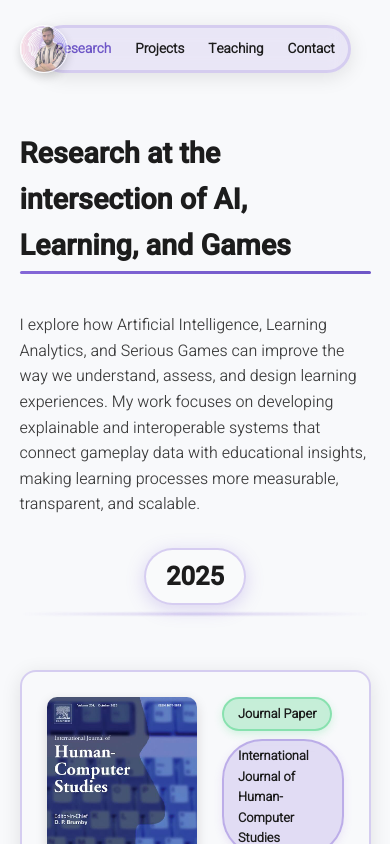
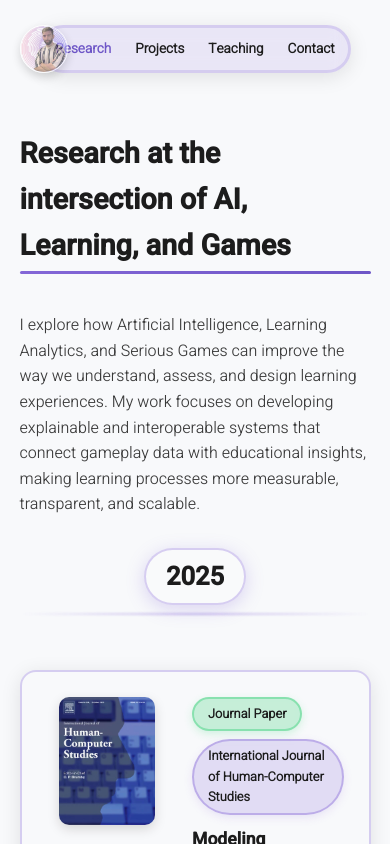
Before and after one commit to mjgm97/mjgm97.github.io, a React (Create React App) app: page /research in a window 390 px wide. Shown: the top 844 px of the page. Built offline with nearby package versions, Linux system fonts and the light colour scheme.

Commit message:
change for research layout

```diff
--- a/src/pages/styles/research.css
+++ b/src/pages/styles/research.css
@@ -25,6 +25,7 @@
 	from {
 		width: 0%;
 	}
+
 	to {
 		width: 100%;
 	}
@@ -83,7 +84,7 @@
 }
 
 /* === Research Cards === */
-.research-card.glass-card{
+.research-card.glass-card {
 	display: flex;
 	align-items: flex-start;
 	flex-direction: row;
@@ -147,7 +148,8 @@
 	-webkit-backdrop-filter: blur(10px);
 	box-shadow: 0 3px 8px rgba(132, 103, 215, 0.15);
 	transition: all 0.3s ease;
-	cursor: default; /* ✅ not clickable */
+	cursor: default;
+	/* ✅ not clickable */
 	user-select: none;
 }
 
@@ -244,6 +246,7 @@
 		opacity: 0;
 		transform: translateY(-5px);
 	}
+
 	to {
 		opacity: 1;
 		transform: translateY(0);
@@ -266,7 +269,8 @@
 
 .abstract-wrapper.show {
 	overflow-y: auto;
-	max-height: 400px; /* enough space for abstracts */
+	max-height: 400px;
+	/* enough space for abstracts */
 	opacity: 1;
 	transform: translateY(0);
 	filter: blur(0);
@@ -350,6 +354,7 @@
 		opacity: 0;
 		transform: translateY(20px);
 	}
+
 	to {
 		opacity: 1;
 		transform: translateY(0);
@@ -397,12 +402,10 @@
 	left: 0;
 	width: 100%;
 	height: 2px;
-	background: linear-gradient(
-		90deg,
+	background: linear-gradient(90deg,
 			transparent,
 			rgba(132, 103, 215, 0.6),
-		transparent
-	);
+			transparent);
 	filter: blur(1px);
 	opacity: 0.7;
 	transition: all 0.4s ease;
@@ -458,11 +461,13 @@
 		opacity: 0;
 		filter: blur(3px);
 	}
+
 	60% {
 		opacity: 1;
 		filter: blur(0);
 
 	}
+
 	100% {
 		opacity: 1;
 		box-shadow: none;
@@ -517,7 +522,7 @@
 		margin-bottom: 20px;
 	}
 
-	.research-logo{
+	.research-logo {
 		top: 3vh;
 		opacity: 0.6;
 	}
@@ -525,4 +530,11 @@
 	.nav-item.home-link {
 		display: none !important;
 	}
+
+	.research-cover {
+		max-width: 80%;
+		/* smaller but still centered */
+		height: auto;
 	}
+
+}
```
Lines whose indentation alone changed are shown as unchanged.
